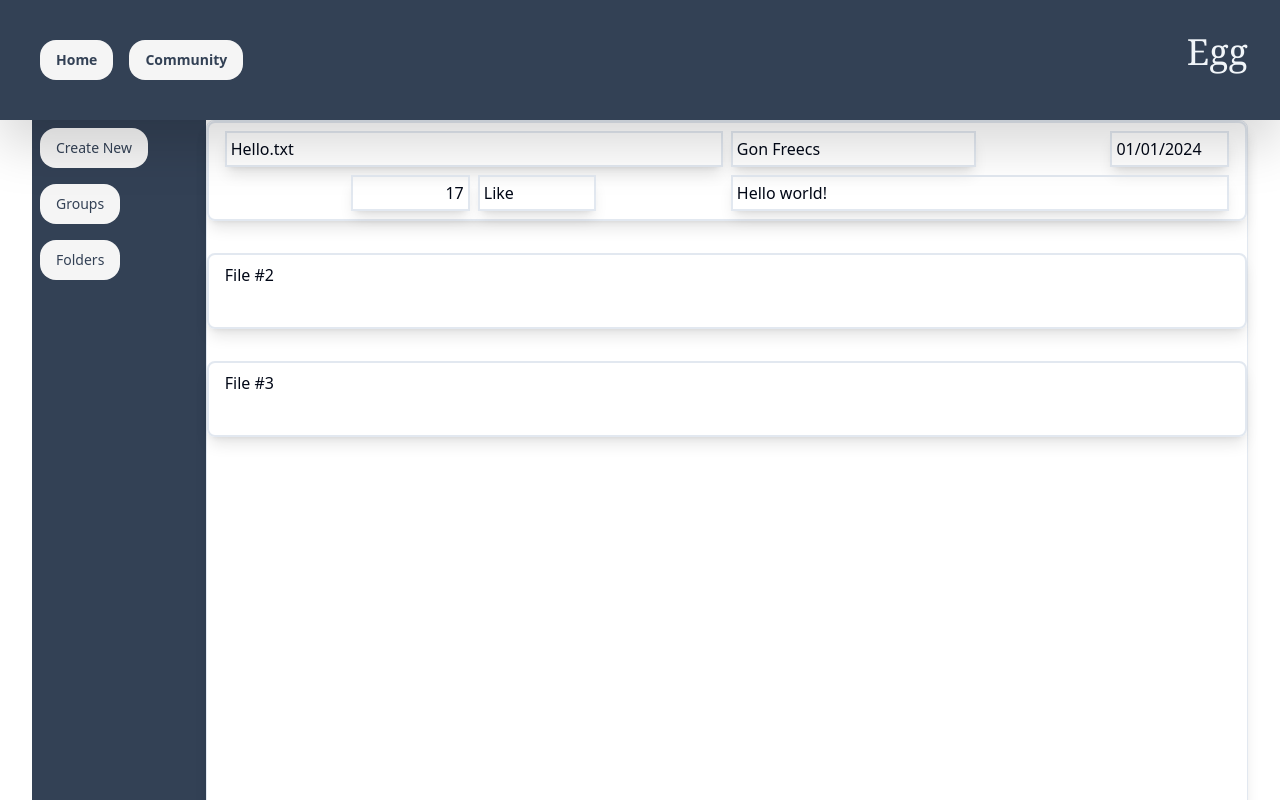
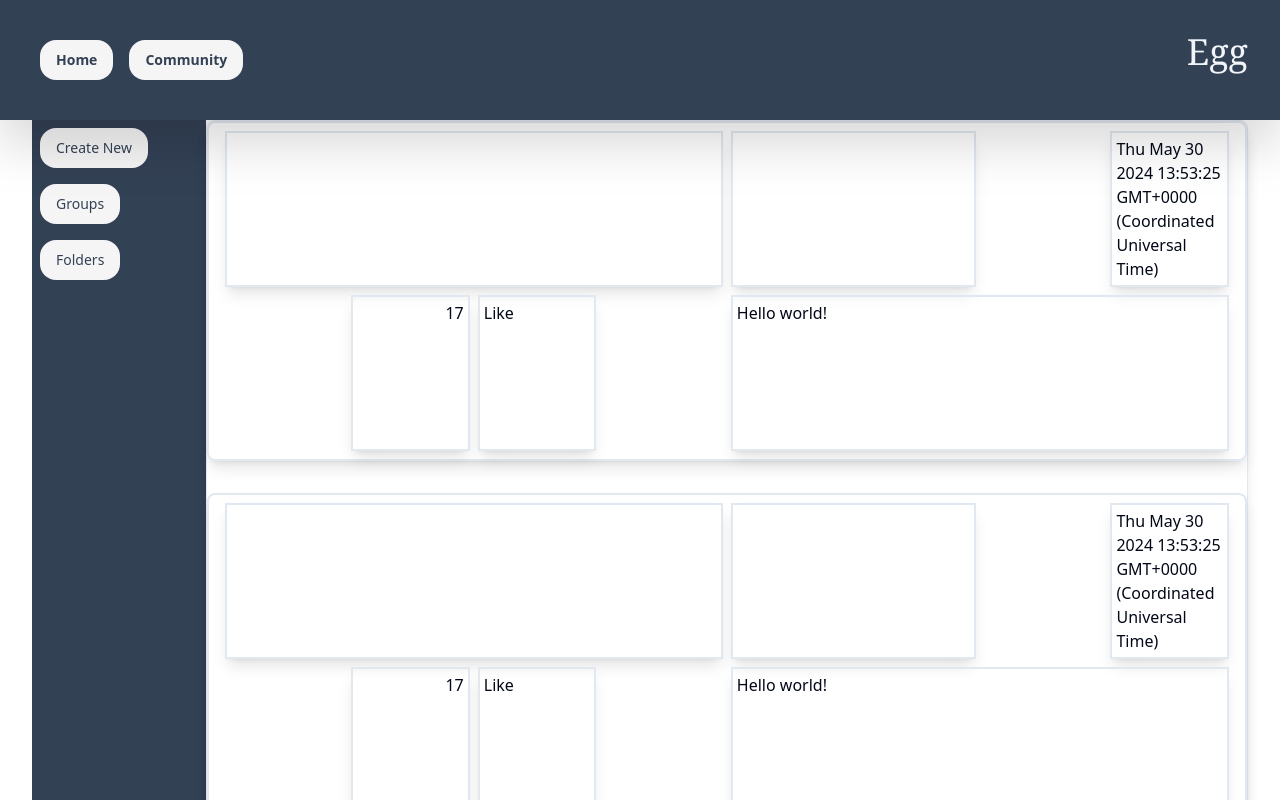
Before and after one commit to sonnyding1/CS35L-Egg, a React (Vite) app in the folder frontend/: page /community in a window 1280 px wide. Shown: the top 800 px of the page. Built offline with nearby package versions, Linux system fonts and the light colour scheme; no server answers.

Commit message:
Update MainBar in Layout.jsx: handling files, needs to be updated.

```diff
--- a/frontend/src/components/layout.jsx
+++ b/frontend/src/components/layout.jsx
@@ -1,4 +1,16 @@
 import * as React from "react";
+import { useEffect, useState } from "react";
+import { useNavigate } from "react-router-dom";
+import {
+  Box,
+  BoxAuthor,
+  BoxDate,
+  BoxFileName,
+  BoxLastComment,
+  BoxLike,
+  BoxNumLikes,
+} from "@/components/ui/box";
+
 
 import { cn } from "@/lib/utils";
 
@@ -30,27 +42,69 @@ const SideBar = React.forwardRef(({ className, ...props }, ref) => (
 ));
 SideBar.displayName = "SideBar";
 
+
+
 // MainBar: Contents.
-const MainBar = React.forwardRef(({ className, ...props }, ref) => (
-  <div
-    ref={ref}
-    className={cn(
-      " rounded-lg border shadow-lg col-span-6 grid-rows-[repeat(auto-fill,minmax(500px,1fr))] space-y-8",
-      className,
-    )}
-    {...props}
-  />
-));
-MainBar.displayName = "MainBar";
+const MainBar = () => {
+  const [files, setFiles] = useState([]);
+  const navigate = useNavigate();
+
+  useEffect(() => {
+    const fetchData = async () => {
+      try {
+        const response = await fetch("files.json");
+        const data = await response.json();
+        setFiles(data);
+      } catch (error) {
+        console.error("Error loading file data:", error);
+      }
+    };
+
+    fetchData();
+  }, []);
+
+  const handleFileDoubleClick = (file) => {
+    const filePath = `/files/${file.folder}/${file.fileName}`;
+    navigate(filePath);
+  };
+
+  return (
+    <>
+      <div
+        className={cn(
+          "rounded-lg border shadow-lg col-span-6 grid-rows-[repeat(auto-fill,minmax(500px,1fr))] space-y-8")}
+      >
+
+          {files.map((file) => (
+            <Box variant="fileCommunity">
+            <BoxFileName fileName={file.fileName}></BoxFileName>
+            <BoxAuthor author={file.author}></BoxAuthor>
+            <BoxDate date={Date(file.lastModified).toLocaleString()}></BoxDate>
+            <BoxNumLikes numlikes="17"></BoxNumLikes> {/*  NEEDS TO BE UPDATED*/}
+            <BoxLike> Like </BoxLike> {/*Replace with an appropriate immage*/}
+            <BoxLastComment lastComment="Hello world!"></BoxLastComment> {/*  NEEDS TO BE UPDATED*/}
+
+            </Box>
+
+          ))
+          }
+
+
+      </div>
+    </>
+
+)
+};
+//MainBar.displayName = "MainBar";
 
 // Box
-const Box = React.forwardRef(({ className, ...props }, ref) => (
-  <div
-    ref={ref}
-    className={cn("rounded-lg border shadow-lg p-4 margin-8", className)}
-    {...props}
-  />
-));
-Box.displayName = "Box";
+// const Box = React.forwardRef(({ className, ...props }, ref) => (
+//   <div
+//     ref={ref}
+//     className={cn("rounded-lg border shadow-lg p-4 margin-8", className)}
+//     {...props}
+//   />
+// ));
+// Box.displayName = "Box";
 
 export { MainLayout, SideBar, MainBar, Box };
--- a/frontend/src/pages/Community.jsx
+++ b/frontend/src/pages/Community.jsx
@@ -1,14 +1,6 @@
 import Navigation from "@/components/navigation";
 import { Button } from "@/components/ui/button";
-import {
-  Box,
-  BoxAuthor,
-  BoxDate,
-  BoxFileName,
-  BoxLastComment,
-  BoxLike,
-  BoxNumLikes,
-} from "@/components/ui/box";
+
 import { MainLayout, SideBar, MainBar } from "@/components/Layout";
 
 function Community() {
@@ -22,16 +14,6 @@ function Community() {
           <Button variant="navButton">Folders</Button>
         </SideBar>
         <MainBar>
-          <Box variant="fileCommunity">
-            <BoxFileName filename="Hello.txt"></BoxFileName>
-            <BoxAuthor author="Gon Freecs"></BoxAuthor>
-            <BoxDate date="01/01/2024"></BoxDate>
-            <BoxNumLikes numlikes="17"></BoxNumLikes>
-            <BoxLike> Like </BoxLike> {/*Replace with an appropriate immage*/}
-            <BoxLastComment lastComment="Hello world!"></BoxLastComment>
-          </Box>
-          <Box variant="fileCommunity">File #2</Box>
-          <Box variant="fileCommunity">File #3</Box>
         </MainBar>
       </MainLayout>
       <h1>Community</h1>
```
Also changed, not shown: frontend/src/components/ui/box.jsx (+20 -6 lines).
